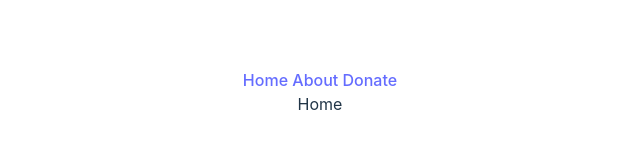
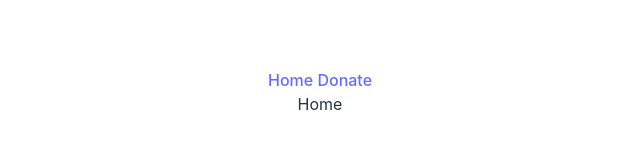
Before and after one commit to adriannaeguevarra/new-dawn-fallin, a React app: page / in a window 1280 px wide. Shown: the part 308-456 px from the top of the page, without its empty margins (320-960 px from the left). Built offline with nearby package versions, Linux system fonts and the light colour scheme; the HTML template or start-up script is replaced by a standard one.

Commit message:
Removed 'About' and wrapped Authenticator (commented out)

```diff
--- a/src/App.jsx
+++ b/src/App.jsx
@@ -9,7 +9,6 @@ import {
   Link
 } from "react-router-dom";
 import Home from './pages/Home';
-import About from './pages/Dashboard';
 import Donate from './pages/Donate';
 import Profile from './pages/Profile';
 import Dashboard from './pages/Dashboard';
@@ -266,23 +265,24 @@ export default function App() {
     <Router>
       <nav>
         <Link to='/'> Home </Link>
-        <Link to ='/about'> About </Link>
         <Link to='/donate'> Donate </Link>
       </nav>
       <Routes>
         <Route path='/' element={<Home />} />
-        <Route path='/about' element={<About />} />
         <Route path='/donate' element={<Donate />} />
-        <Route path='/profile' element={<Profile />} />
-        <Route path='/dashboard' element={<Dashboard />} />
-        <Route path='/layout' element={<Layout />} />
-        <Route path='/settings' element={<Settings />} />
+
+        {/* <Authenticator formFields={formFields} components={components}>
+      {({ signOut }) => <button onClick={signOut}>Sign out</button>} */}
+          <Route path='/profile' element={<Profile />} />
+          <Route path='/dashboard' element={<Dashboard />} />
+          <Route path='/layout' element={<Layout />} />
+          <Route path='/settings' element={<Settings />} />
+        {/* </Authenticator> */}
 
         <Route path='*' element={<PageNotFound />} />
       </Routes>
     </Router>
-    // <Authenticator formFields={formFields} components={components}>
-    //   {({ signOut }) => <button onClick={signOut}>Sign out</button>}
-    // </Authenticator>
+
+
   );
 }
```
